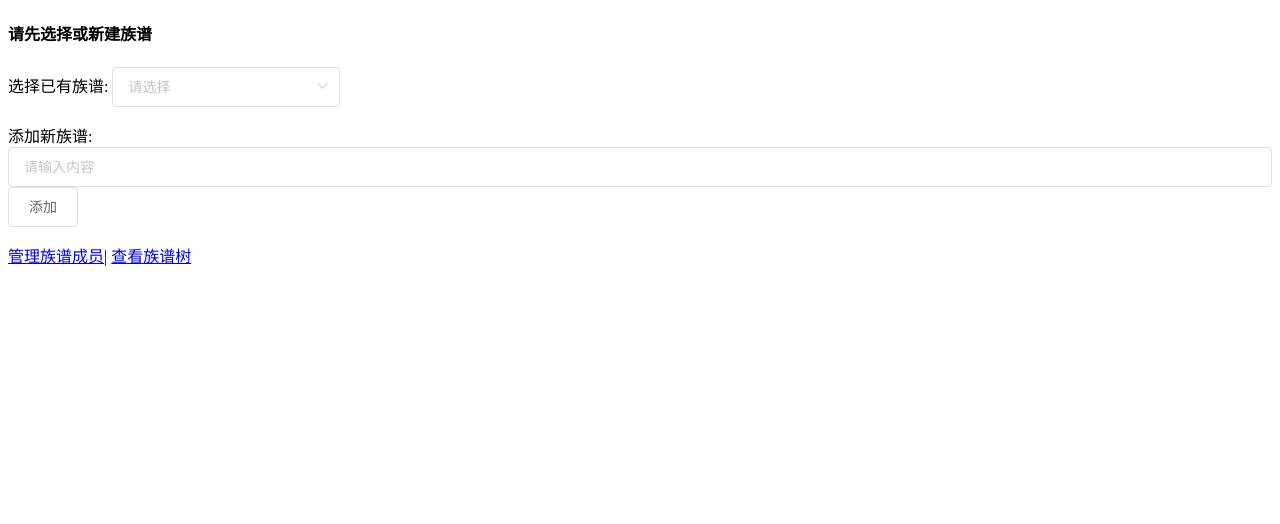
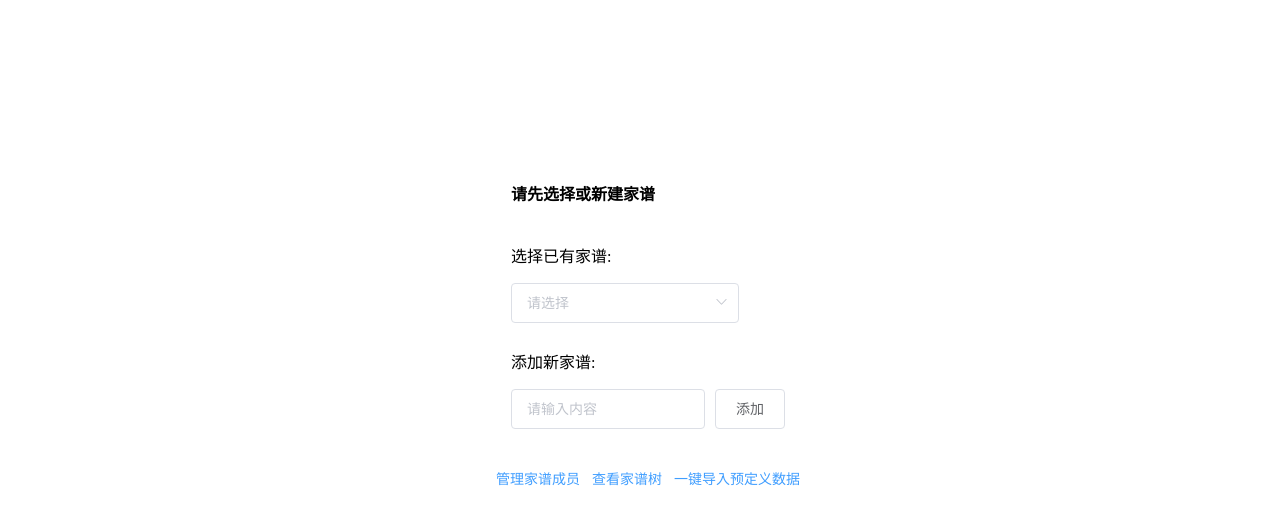
Before and after one commit to hnsxxscyx/family-tree, a Vue app: page /familyTree in a window 1280 px wide. Shown: the top 524 px of the page. Built offline with nearby package versions, Linux system fonts and the light colour scheme.

Commit message:
样式更新与路由拦截

```diff
--- a/src/views/Index/Index.vue
+++ b/src/views/Index/Index.vue
@@ -1,9 +1,9 @@
 <template>
 	<div class="index">
 		<div class="family-key-wrapper">
-      <h4>{{$store.state.activeKey?`当前您操作的族谱名字为:${$store.state.activeKey}`:'请先选择或新建族谱'}}</h4>
-      <p>
-        选择已有族谱:
+			<h4>{{$store.state.activeKey?`当前您操作的家谱名字为:${$store.state.activeKey}`:'请先选择或新建家谱'}}</h4>
+			<span>
+				<p>选择已有家谱:</p>
 				<el-select v-model="activeFamilyKey" placeholder="请选择" @change="changeAcitveFamily">
 					<el-option
 						v-for="item in familySelect"
@@ -12,15 +12,18 @@
 						:value="item.value"
 					></el-option>
 				</el-select>
-      </p>
-      <p>
-        添加新族谱:
+			</span>
+			<span class="add">
+				<p>添加新家谱:</p>
 				<el-input v-model="newFamily" placeholder="请输入内容"></el-input>
 				<el-button @click="createNewFamily">添加</el-button>
-      </p>
+			</span>
 		</div>
-    <router-link to="/familyManage">管理族谱成员</router-link>|
-    <router-link to="/familyTree">查看族谱树</router-link>
+		<div class="tab">
+			<el-button @click="routeTo('/familyManage')" type="text">管理家谱成员</el-button>
+			<el-button @click="routeTo('/familyTree')" type="text">查看家谱树</el-button>
+			<el-button @click="setPredefinedData" type="text">一键导入预定义数据</el-button>
+		</div>
 	</div>
 </template>
 <script type="text/ecmascript6">
@@ -36,12 +39,99 @@ export default {
 			this.$store.commit("updateActiveKey", e);
 		},
 		createNewFamily() {
-      const key = this.newFamily
+			const key = this.newFamily;
 			if (key) {
-        this.$store.commit('newFamily',key)
+				this.$store.commit("newFamily", key);
 			} else {
 				this.$message.error("请填写家族名");
 			}
+		},
+		routeTo(url) {
+			if (this.$store.state.activeKey) {
+				this.$router.push(url);
+			} else {
+				this.$message.error("请先选择或添加一个家谱");
+			}
+		},
+		setPredefinedData() {
+			const data = {
+				邮件例子: [
+					{
+						motherId: "4",
+						fatherId: "3",
+						birthday: "1990-01-01",
+						sex: "男",
+						name: "王大锤",
+						id: 1
+					},
+					{
+						motherId: "4",
+						fatherId: "3",
+						birthday: "1990-02-01",
+						sex: "女",
+						name: "王尼美",
+						id: 2
+					},
+					{ birthday: "1970-02-03", sex: "男", name: "王建国", id: 3 },
+					{ birthday: "1970-06-09", sex: "女", name: "李秀英", id: 4 },
+					{
+						motherId: "2",
+						birthday: "2010-04-04",
+						sex: "男",
+						name: "赵铁柱",
+						id: 5
+					},
+					{
+						fatherId: "1",
+						birthday: "2010-05-05",
+						sex: "男",
+						name: "王小明",
+						id: 6
+					}
+				],
+				测试家谱1: [
+					{ birthday: "2019-06-04", sex: "男", name: "1", id: 1 },
+					{ birthday: "2019-06-05", sex: "男", name: "2", id: 2 },
+					{
+						fatherId: "1",
+						birthday: "2019-06-13",
+						sex: "男",
+						name: "3",
+						id: 3
+					},
+					{
+						motherId: "2",
+						birthday: "2019-06-05",
+						sex: "男",
+						name: "4",
+						id: 4
+					},
+					{
+						fatherId: "1",
+						birthday: "2019-06-26",
+						sex: "女",
+						name: "5",
+						id: 5
+					},
+					{
+						fatherId: "5",
+						birthday: "2019-06-11",
+						sex: "女",
+						name: "6",
+						id: 6
+					},
+					{
+						motherId: "6",
+						birthday: "2019-06-04",
+						sex: "男",
+						name: "7",
+						id: 7
+					},
+					{ fatherId: "4", birthday: "2019-06-12", sex: "男", name: "9", id: 8 }
+				]
+			};
+			this.$store.commit("setPredefinedData", data);
+			this.$message("数据导入成功，您现在可直接选择家谱");
 		}
 	},
 	computed: {
@@ -57,4 +147,30 @@ export default {
 };
 </script>
 <style lang="scss" scoped>
+	.index {
+		margin: 20vh auto;
+		width: 100vw;
+		display: flex;
+		flex-flow: column;
+		align-items: center;
+		.family-key-wrapper {
+			display: flex;
+			flex-direction: column;
+			align-items: flex-start;
+			span {
+				margin-bottom: 10px;
+			}
+			.add {
+				.el-input {
+					width: 194px;
+					margin-right: 10px;
+				}
+			}
+		}
+		.tab {
+			display: flex;
+			text-align: center;
+			margin: 20px 0;
+		}
+	}
 </style>
```
Lines whose indentation alone changed are shown as unchanged.
